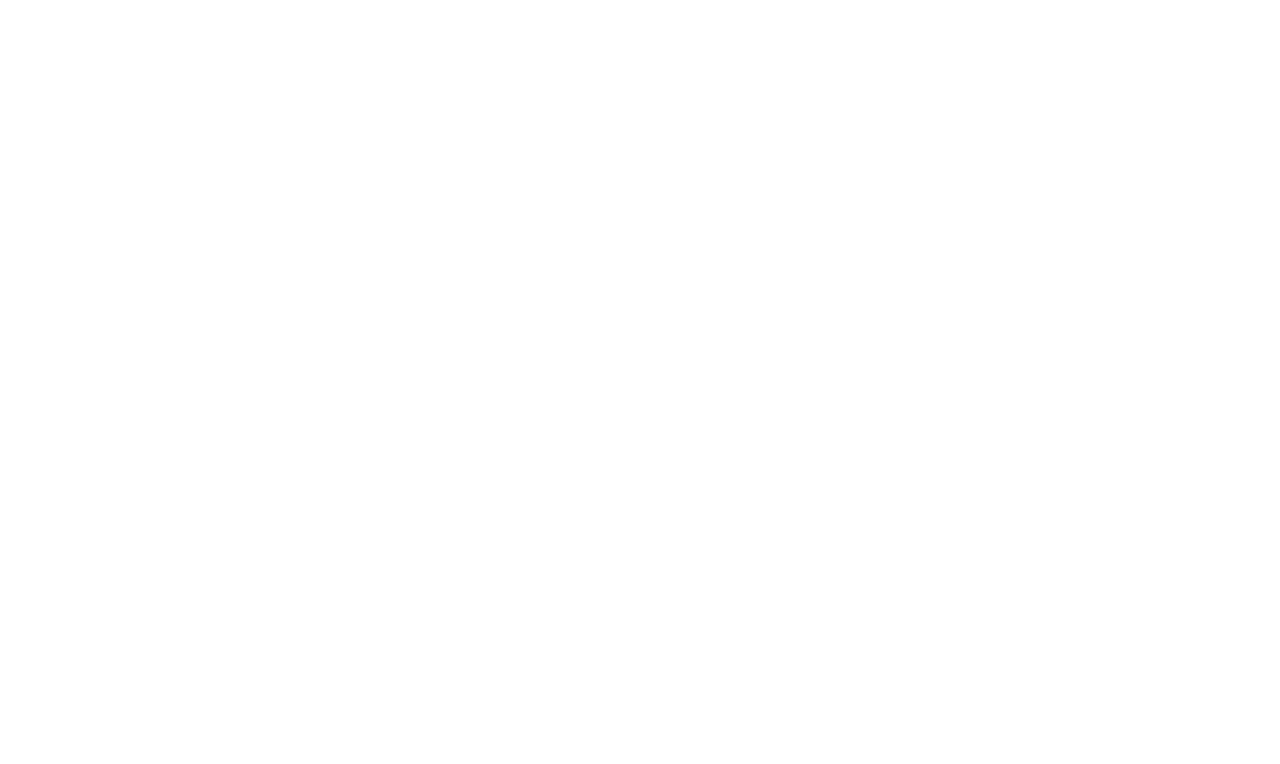
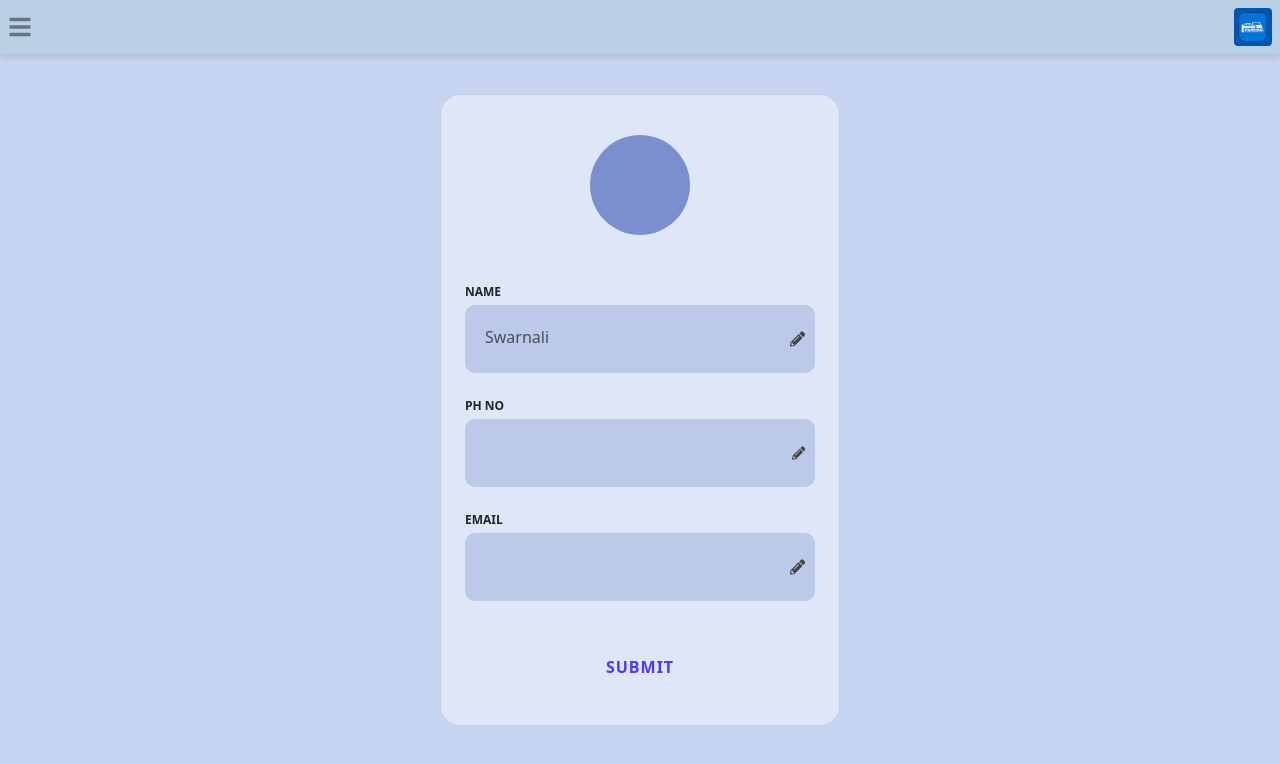
Before and after one commit to swarnaliarc-debug/city-parking, a React (Create React App) app: page /ProfileUpdate in a window 1280 px wide. Before the commit this address had no page. Shown: the top 764 px of the page. Built offline with nearby package versions, Linux system fonts and the light colour scheme.

Commit message:
Aboutus,Help,ProfileUpdate page created

```diff
--- a/src/App.js
+++ b/src/App.js
@@ -6,6 +6,9 @@ import Login from  './components/Login';
 import Register from './components/Register';
 import ParkingRecords from './components/Parkingrecords';
 import MyVehicles from './components/MyVehicles'
+import AboutUs from './components/AboutUs';
+import Help from './components/Help';
+import ProfileUpdate from './components/ProfileUpdate';
 
 
 function App() {
@@ -17,6 +20,9 @@ function App() {
         <Route path="/register" element={<Register />}/>
         <Route path='/parkingrecords' element={<ParkingRecords />}/>
         <Route path='/myvehicles' element={<MyVehicles />}/>
+        <Route path='/AboutUs' element={<AboutUs />}/>
+        <Route path='/help' element={<Help />}/>
+        <Route path='/ProfileUpdate' element={<ProfileUpdate />}/>
 
       </Routes>
     </BrowserRouter>
--- /dev/null
+++ b/src/components/AboutUs.js
@@ -0,0 +1,52 @@
+import React from 'react';
+import 'bootstrap/dist/css/bootstrap.min.css';
+import { FaCar, FaMotorcycle, FaBars } from 'react-icons/fa';
+
+const AboutUs = () => {
+  const pageStyle = {
+    background: '#C8D5F2', // Main background color
+    minHeight: '100vh'
+  };
+
+  const mainCardStyle = {
+    background: 'rgba(255, 255, 255, 0.4)', // Semi-transparent container
+    borderRadius: '20px',
+    border: '1px solid rgba(0,0,0,0.1)',
+    padding: '16px 16px 8px 16px',
+    maxWidth: '400px',
+    margin: '32px auto 0 auto'
+  };
+
+
+  return (
+    <div style={pageStyle}>
+      {/* Navbar Area */}
+      <div className="d-flex justify-content-between align-items-center p-1" style={{ boxShadow: '0 8px 10px -5px rgba(0, 0, 0, 0.2)', background: '#BAD0E5'}}>
+        <FaBars size={30} color="#67737F" style={{padding: '0px 4px' }} />
+        <div>
+          <img src="cityparkinglogo.png" alt="Logo" style={{ width: '44px', padding: '4px 4px' }} />
+        </div>
+      </div>
+      <div style={{ padding: '16px'}}>
+      <div style={mainCardStyle}>
+         {/* Main Content Card */}
+      <main className="content-card">
+        <div className="user-icon-container text-center w-100">
+          <svg
+      viewBox="0 0 24 24" // Fixed: needs 4 values to scale properly
+      style={{ width: '100px', height: '100px' }} // Adjusted: made it "Big"
+      className="user-icon"
+   >
+            <path d="M12 12c2.21 0 4-1.79 4-4s-1.79-4-4-4-4 1.79-4 4 1.79 4 4 4zm0 2c-2.67 0-8 1.34-8 4v2h16v-2c0-2.66-5.33-4-8-4z" />
+          </svg>
+        </div>
+        <h3 className="section-title text-center">ABOUT US</h3>
+        <p>We are .............................................................................................</p>
+      </main>
+    </div>
+      </div>
+    </div>
+  );
+};
+
+export default AboutUs;
--- /dev/null
+++ b/src/components/Help.js
@@ -0,0 +1,65 @@
+import React from 'react';
+import 'bootstrap/dist/css/bootstrap.min.css';
+import { FaBars, FaFacebook, FaInstagram } from 'react-icons/fa';
+
+const Help = () => {
+  const pageStyle = {
+    background: '#C8D5F2', // Main background color
+    minHeight: '100vh'
+  };
+
+  const mainCardStyle = {
+    background: 'rgba(255, 255, 255, 0.4)', // Semi-transparent container
+    borderRadius: '20px',
+    border: '1px solid rgba(0,0,0,0.1)',
+    padding: '16px 16px 8px 16px',
+    maxWidth: '400px',
+    margin: '32px auto 0 auto'
+  };
+
+
+  return (
+    <div style={pageStyle}>
+    <div className="d-flex justify-content-between align-items-center p-1" style={{ boxShadow: '0 8px 10px -5px rgba(0, 0, 0, 0.2)', background: '#BAD0E5'}}>
+            <FaBars size={30} color="#67737F" style={{padding: '0px 4px' }} />
+            <div>
+              <img src="cityparkinglogo.png" alt="Logo" style={{ width: '44px', padding: '4px 4px' }} />
+            </div>
+          </div>
+          <div style={{ padding: '16px'}}></div><div className="container">
+        <div style={mainCardStyle}>
+          <p style={{ textAlign: 'left', fontSize: '14px', marginBottom: '40px' }}>We Are Here To Help you</p>
+
+          {/* Large Mail Icon */}
+        <div className="mb-4 text-center">
+  <svg width="80" height="60" viewBox="0 0 24 24" fill="none" stroke="#617D98" strokeWidth="1" xmlns="http://www.w3.org/2000/svg">
+    <rect x="2" y="4" width="20" height="16" rx="2" />
+    <path d="M22 7L12 13L2 7" />
+  </svg>
+</div>
+
+          <h4 className="mb-1 text-center" style={{ fontWeight: '400' }}>Email Us</h4>
+          <p className="text-muted mb-4 text-center" style={{ fontSize: '14px' }}>
+           Send us your queries
+           </p>
+
+          <h3 className="mb-5 text-center"  style={{ fontWeight: '300', fontSize: '24px' }}>help@cityparking.in</h3>
+
+          <div style={{ marginTop: '100px' }}>
+            <p className="mb-3 text-center" style={{ fontSize: '14px' }}>Follow us</p>
+            <div className="d-flex justify-content-center gap-3">
+              <FaFacebook size={35} color="#1877F2" />
+              <FaInstagram size={35} style={{ background: 'linear-gradient(45deg, #f09433 0%, #e6683c 25%, #dc2743 50%, #cc2366 75%, #bc1888 100%)', borderRadius: '8px', color: 'white', padding: '2px' }} />
+            </div>
+          </div>
+        </div>
+      </div>
+      </div>
+
+
+
+  );
+};
+
+
+export default Help;
--- /dev/null
+++ b/src/components/ProfileUpdate.js
@@ -0,0 +1,104 @@
+import React from 'react';
+import 'bootstrap/dist/css/bootstrap.min.css';
+import { FaBars } from 'react-icons/fa';
+import { FaPencilAlt } from 'react-icons/fa';
+
+const ProfileUpdate = () => {
+  const pageStyle = {
+    background: '#C8D5F2',
+    minHeight: '100vh'
+  };
+
+  const cardStyle = {
+    background: 'rgba(255, 255, 255, 0.4)',
+    borderRadius: '20px',
+    border: '1px solid rgba(0,0,0,0.1)',
+    padding: '40px 24px',
+    maxWidth: '400px',
+    margin: '40px auto 0 auto'
+  };
+
+  const inputGroupStyle = {
+    marginBottom: '24px',
+    textAlign: 'left'
+  };
+
+const inputStyle = {
+  background: '#BCC9E8',
+  border: 'none',
+  borderRadius: '10px',
+  padding: '10px 10px',
+  width: '100%',
+  display: 'flex',
+  justifyContent: 'space-between', // Fixed this line
+  alignItems: 'center',
+  fontSize: '16px'
+};
+
+  const labelStyle = {
+    fontWeight: 'bold',
+    fontSize: '12px',
+    marginBottom: '4px',
+    display: 'block'
+  };
+
+  return (
+    <div style={pageStyle}>
+      {/* Navbar */}
+      <div className="d-flex justify-content-between align-items-center p-2" style={{ background: '#BAD0E5', boxShadow: '0 4px 6px rgba(0,0,0,0.1)' }}>
+        <FaBars size={24} color="#67737F" />
+        <div style={{ background: '#0056b3', borderRadius: '4px', padding: '4px' }}>
+          <img src="cityparkinglogo.png" alt="Logo" style={{ width: '30px' }} />
+        </div>
+      </div>
+
+      <div className="container">
+        <div style={cardStyle} className="text-center">
+
+          {/* Profile Avatar */}
+          <div className="mb-5 d-flex justify-content-center">
+            <div style={{ width: '100px', height: '100px', borderRadius: '50%', background: '#7B8FCF' }}></div>
+          </div>
+
+          {/* Name Field */}
+          <div style={inputGroupStyle}>
+            <label style={labelStyle}>NAME</label>
+            <div style={inputStyle}>
+              <input type="text" className="form-control mb-1" placeholder="Swarnali" style={inputStyle} />
+              <span></span>
+              <FaPencilAlt size={16} color="#444" />
+            </div>
+          </div>
+
+          {/* Phone Field */}
+          <div style={inputGroupStyle}>
+            <label style={labelStyle}>PH NO</label>
+            <div style={inputStyle}>
+              <input type="text" className="form-control mb-1" style={inputStyle} />
+              <span></span>
+              <FaPencilAlt size={14} color="#444" />
+            </div>
+          </div>
+
+          {/* Email Field */}
+          <div style={inputGroupStyle}>
+            <label style={labelStyle}>EMAIL</label>
+            <div style={inputStyle}>
+              <input type="text" className="form-control mb-1" style={inputStyle} />
+              <span></span>
+              <FaPencilAlt size={16} color="#444" />
+            </div>
+          </div>
+
+          {/* Submit Button */}
+          <button className="btn mt-4" style={{ color: '#4A3AFF', fontWeight: 'bold', letterSpacing: '1px', background: 'transparent', border: 'none' }}>
+            SUBMIT
+          </button>
+
+        </div>
+      </div>
+    </div>
+  );
+};
+
+export default ProfileUpdate;
```
